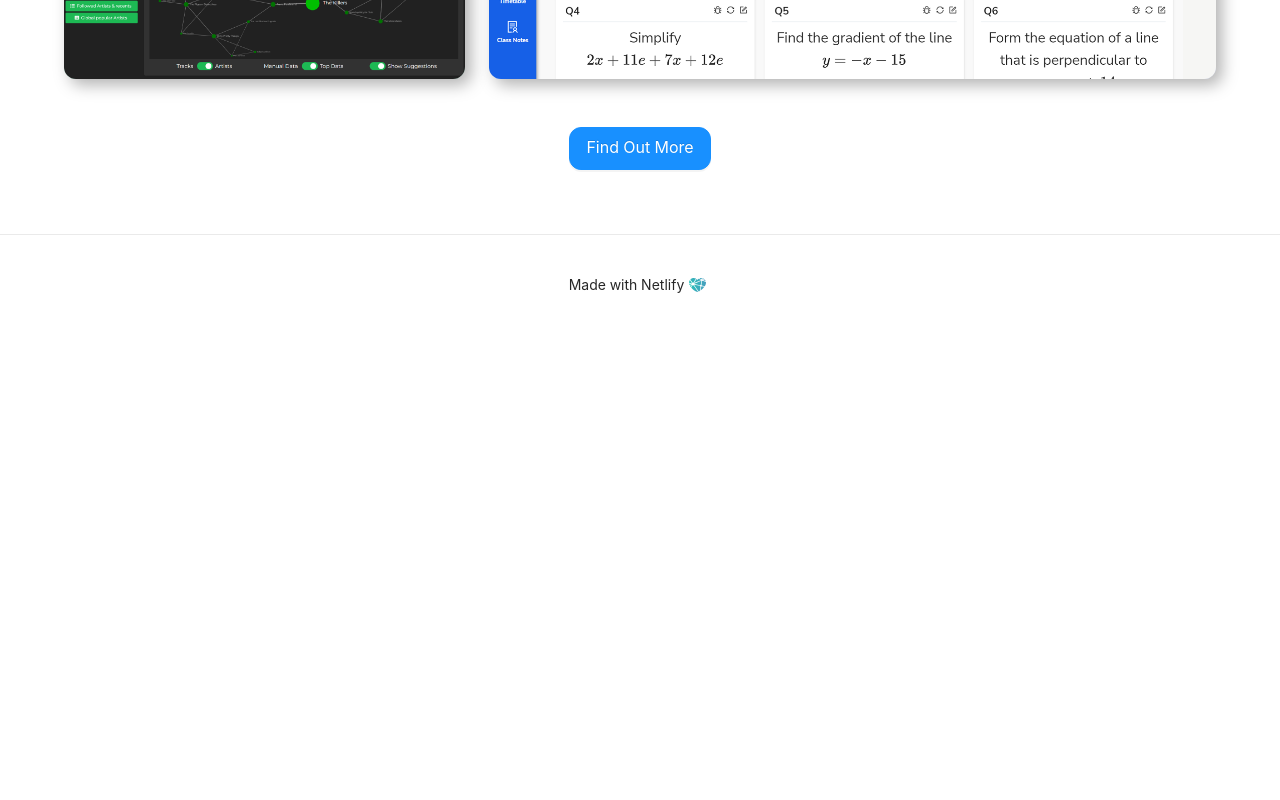
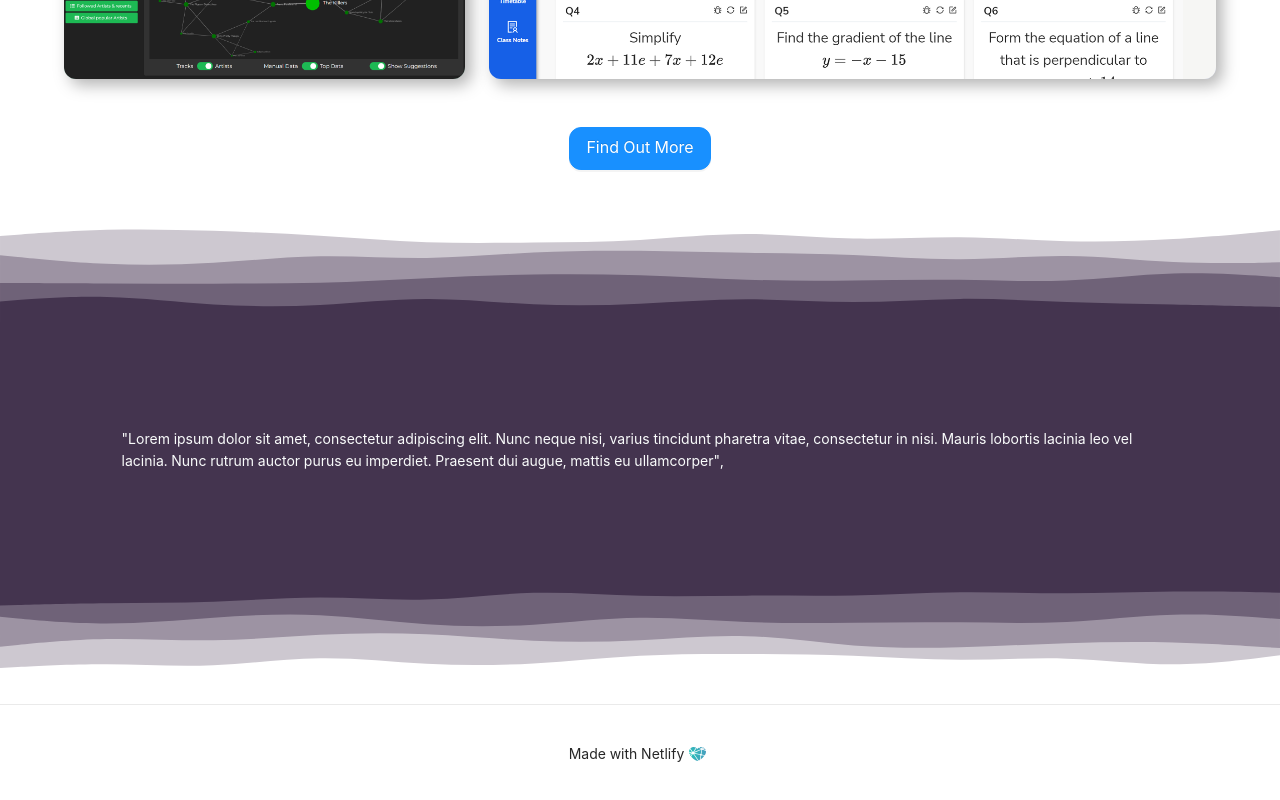
Before and after one commit to callumnewlands/personal-site, a Next.js app: page / in a window 1280 px wide. Shown: the part 2193-2993 px from the top of the page. Before the commit the page ends 2527 px from the top, so only its background shows below. Built offline with nearby package versions, Linux system fonts and the light colour scheme.

Commit message:
Adds wave divider component

```diff
--- /dev/null
+++ b/components/WavesDiv.module.scss
@@ -0,0 +1,33 @@
+@import "../styles/variables";
+
+.waves {
+  &_divider {
+    width: 100vw;
+
+    &_top {
+      transform-origin: bottom center;
+    }
+
+    &_bottom {
+      transform-origin: top center;
+    }
+  }
+
+  &_main {
+    background: $english-violet;
+    color: $off-white;
+    min-height: 16rem;
+    width: 100vw;
+    padding-left: calc((100vw - min(90rem, 90%)) / 2);
+    padding-right: calc((100vw - min(90rem, 90%)) / 2);
+    display: flex;
+    flex-direction: column;
+    justify-content: center;
+    align-items: flex-start;
+
+    // Margin and z-index to hide tiling lines
+    margin-top: -1px;
+    margin-bottom: -1px;
+    z-index: 1;
+  }
+}
--- /dev/null
+++ b/components/WavesDiv.tsx
@@ -0,0 +1,69 @@
+import * as React from "react";
+import styles from "./WavesDiv.module.scss";
+
+export default function WavesDiv({ children }: { children?: React.ReactNode }) {
+    return (
+        <>
+            <svg
+                xmlns="http://www.w3.org/2000/svg"
+                id="visual"
+                viewBox="0 446.49 900 154.51"
+                transform="scale(1, 0.5)"
+                style={{ marginTop: "-10%" }}
+                className={styles.waves_divider + " " + styles.waves_divider_top}
+            >
+                <path
+                    d="M0 448L12.5 448.8C25 449.7 50 451.3 75 453.5C100 455.7 125 458.3 150 458C175 457.7 200 454.3 225 451.8C250 449.3 275 447.7 300 448C325 448.3 350 450.7 375 451.2C400 451.7 425 450.3 450 449C475 447.7 500 446.3 525 447C550 447.7 575 450.3 600 450.2C625 450 650 447 675 447.3C700 447.7 725 451.3 750 451C775 450.7 800 446.3 825 446.5C850 446.7 875 451.3 887.5 453.7L900 456L900 601L887.5 601C875 601 850 601 825 601C800 601 775 601 750 601C725 601 700 601 675 601C650 601 625 601 600 601C575 601 550 601 525 601C500 601 475 601 450 601C425 601 400 601 375 601C350 601 325 601 300 601C275 601 250 601 225 601C200 601 175 601 150 601C125 601 100 601 75 601C50 601 25 601 12.5 601L0 601Z"
+                    fill="#ffffff"
+                />
+                <path
+                    d="M0 479L12.5 477.2C25 475.3 50 471.7 75 470.3C100 469 125 470 150 471.7C175 473.3 200 475.7 225 478.8C250 482 275 486 300 487.7C325 489.3 350 488.7 375 488.2C400 487.7 425 487.3 450 484.5C475 481.7 500 476.3 525 476.3C550 476.3 575 481.7 600 482.7C625 483.7 650 480.3 675 480.7C700 481 725 485 750 486.3C775 487.7 800 486.3 825 483.3C850 480.3 875 475.7 887.5 473.3L900 471L900 601L887.5 601C875 601 850 601 825 601C800 601 775 601 750 601C725 601 700 601 675 601C650 601 625 601 600 601C575 601 550 601 525 601C500 601 475 601 450 601C425 601 400 601 375 601C350 601 325 601 300 601C275 601 250 601 225 601C200 601 175 601 150 601C125 601 100 601 75 601C50 601 25 601 12.5 601L0 601Z"
+                    fill="#cdc8d0"
+                />
+                <path
+                    d="M0 506L12.5 508.5C25 511 50 516 75 518.2C100 520.3 125 519.7 150 516.7C175 513.7 200 508.3 225 507.5C250 506.7 275 510.3 300 509.8C325 509.3 350 504.7 375 502.2C400 499.7 425 499.3 450 499.8C475 500.3 500 501.7 525 502.5C550 503.3 575 503.7 600 505.8C625 508 650 512 675 511.7C700 511.3 725 506.7 750 507.2C775 507.7 800 513.3 825 515.7C850 518 875 517 887.5 516.5L900 516L900 601L887.5 601C875 601 850 601 825 601C800 601 775 601 750 601C725 601 700 601 675 601C650 601 625 601 600 601C575 601 550 601 525 601C500 601 475 601 450 601C425 601 400 601 375 601C350 601 325 601 300 601C275 601 250 601 225 601C200 601 175 601 150 601C125 601 100 601 75 601C50 601 25 601 12.5 601L0 601Z"
+                    fill="#9d93a3"
+                />
+                <path
+                    d="M0 545L12.5 545.2C25 545.3 50 545.7 75 545.8C100 546 125 546 150 546C175 546 200 546 225 544.7C250 543.3 275 540.7 300 538.3C325 536 350 534 375 533.2C400 532.3 425 532.7 450 534.3C475 536 500 539 525 540.5C550 542 575 542 600 541.5C625 541 650 540 675 540.7C700 541.3 725 543.7 750 541.7C775 539.7 800 533.3 825 531.8C850 530.3 875 533.7 887.5 535.3L900 537L900 601L887.5 601C875 601 850 601 825 601C800 601 775 601 750 601C725 601 700 601 675 601C650 601 625 601 600 601C575 601 550 601 525 601C500 601 475 601 450 601C425 601 400 601 375 601C350 601 325 601 300 601C275 601 250 601 225 601C200 601 175 601 150 601C125 601 100 601 75 601C50 601 25 601 12.5 601L0 601Z"
+                    fill="#6f6278"
+                />
+                <path
+                    d="M0 571L12.5 569.2C25 567.3 50 563.7 75 564.8C100 566 125 572 150 575.2C175 578.3 200 578.7 225 576C250 573.3 275 567.7 300 567.5C325 567.3 350 572.7 375 575C400 577.3 425 576.7 450 574.3C475 572 500 568 525 568C550 568 575 572 600 572C625 572 650 568 675 567.5C700 567 725 570 750 571.8C775 573.7 800 574.3 825 575.3C850 576.3 875 577.7 887.5 578.3L900 579L900 601L887.5 601C875 601 850 601 825 601C800 601 775 601 750 601C725 601 700 601 675 601C650 601 625 601 600 601C575 601 550 601 525 601C500 601 475 601 450 601C425 601 400 601 375 601C350 601 325 601 300 601C275 601 250 601 225 601C200 601 175 601 150 601C125 601 100 601 75 601C50 601 25 601 12.5 601L0 601Z"
+                    fill="#44344f"
+                />
+            </svg>
+            <div className={styles.waves_main}>{children}</div>
+            <svg
+                xmlns="http://www.w3.org/2000/svg"
+                id="visual"
+                version="1.1"
+                viewBox="0 0 900 159"
+                transform={"scale(1, 0.5)"}
+                style={{ marginBottom: "-10%" }}
+                className={styles.waves_divider + " " + styles.waves_divider_bottom}
+            >
+                <path
+                    d="M0 159L12.5 157.7C25 156.3 50 153.7 75 151.2C100 148.7 125 146.3 150 144.8C175 143.3 200 142.7 225 143.7C250 144.7 275 147.3 300 149.5C325 151.7 350 153.3 375 153.5C400 153.7 425 152.3 450 149.7C475 147 500 143 525 142.3C550 141.7 575 144.3 600 146.3C625 148.3 650 149.7 675 149.7C700 149.7 725 148.3 750 146.8C775 145.3 800 143.7 825 143.7C850 143.7 875 145.3 887.5 146.2L900 147L900 0L887.5 0C875 0 850 0 825 0C800 0 775 0 750 0C725 0 700 0 675 0C650 0 625 0 600 0C575 0 550 0 525 0C500 0 475 0 450 0C425 0 400 0 375 0C350 0 325 0 300 0C275 0 250 0 225 0C200 0 175 0 150 0C125 0 100 0 75 0C50 0 25 0 12.5 0L0 0Z"
+                    fill="#ffffff"
+                />
+                <path
+                    d="M0 128L12.5 126.7C25 125.3 50 122.7 75 122.8C100 123 125 126 150 124C175 122 200 115 225 114.3C250 113.7 275 119.3 300 122C325 124.7 350 124.3 375 121.5C400 118.7 425 113.3 450 110.7C475 108 500 108 525 108.2C550 108.3 575 108.7 600 110.7C625 112.7 650 116.3 675 116.5C700 116.7 725 113.3 750 114.8C775 116.3 800 122.7 825 122.7C850 122.7 875 116.3 887.5 113.2L900 110L900 0L887.5 0C875 0 850 0 825 0C800 0 775 0 750 0C725 0 700 0 675 0C650 0 625 0 600 0C575 0 550 0 525 0C500 0 475 0 450 0C425 0 400 0 375 0C350 0 325 0 300 0C275 0 250 0 225 0C200 0 175 0 150 0C125 0 100 0 75 0C50 0 25 0 12.5 0L0 0Z"
+                    fill="#cdc8d0"
+                />
+                <path
+                    d="M0 98L12.5 95.5C25 93 50 88 75 87.2C100 86.3 125 89.7 150 89C175 88.3 200 83.7 225 81.2C250 78.7 275 78.3 300 80.5C325 82.7 350 87.3 375 89.5C400 91.7 425 91.3 450 88.8C475 86.3 500 81.7 525 83.2C550 84.7 575 92.3 600 96.2C625 100 650 100 675 98.7C700 97.3 725 94.7 750 93C775 91.3 800 90.7 825 92C850 93.3 875 96.7 887.5 98.3L900 100L900 0L887.5 0C875 0 850 0 825 0C800 0 775 0 750 0C725 0 700 0 675 0C650 0 625 0 600 0C575 0 550 0 525 0C500 0 475 0 450 0C425 0 400 0 375 0C350 0 325 0 300 0C275 0 250 0 225 0C200 0 175 0 150 0C125 0 100 0 75 0C50 0 25 0 12.5 0L0 0Z"
+                    fill="#9d93a3"
+                />
+                <path
+                    d="M0 56L12.5 58.3C25 60.7 50 65.3 75 65.3C100 65.3 125 60.7 150 57.2C175 53.7 200 51.3 225 53.7C250 56 275 63 300 66.5C325 70 350 70 375 67C400 64 425 58 450 57.3C475 56.7 500 61.3 525 63.3C550 65.3 575 64.7 600 64.2C625 63.7 650 63.3 675 63.8C700 64.3 725 65.7 750 63.2C775 60.7 800 54.3 825 53C850 51.7 875 55.3 887.5 57.2L900 59L900 0L887.5 0C875 0 850 0 825 0C800 0 775 0 750 0C725 0 700 0 675 0C650 0 625 0 600 0C575 0 550 0 525 0C500 0 475 0 450 0C425 0 400 0 375 0C350 0 325 0 300 0C275 0 250 0 225 0C200 0 175 0 150 0C125 0 100 0 75 0C50 0 25 0 12.5 0L0 0Z"
+                    fill="#6f6278"
+                />
+                <path
+                    d="M0 40L12.5 39.3C25 38.7 50 37.3 75 36.8C100 36.3 125 36.7 150 34.8C175 33 200 29 225 29C250 29 275 33 300 31.7C325 30.3 350 23.7 375 22.3C400 21 425 25 450 26.3C475 27.7 500 26.3 525 26.2C550 26 575 27 600 26C625 25 650 22 675 21.5C700 21 725 23 750 23C775 23 800 21 825 20.5C850 20 875 21 887.5 21.5L900 22L900 0L887.5 0C875 0 850 0 825 0C800 0 775 0 750 0C725 0 700 0 675 0C650 0 625 0 600 0C575 0 550 0 525 0C500 0 475 0 450 0C425 0 400 0 375 0C350 0 325 0 300 0C275 0 250 0 225 0C200 0 175 0 150 0C125 0 100 0 75 0C50 0 25 0 12.5 0L0 0Z"
+                    fill="#44344f"
+                />
+            </svg>
+        </>
+    );
+}
--- a/pages/index.tsx
+++ b/pages/index.tsx
@@ -9,6 +9,7 @@ import forestGenerator from "../public/forestgenerator.jpg";
 import dataViz from "../public/dataviz.png";
 import spydify from "../public/spydify.png";
 import mathsPlanner from "../public/mathsplanner.png";
+import WavesDiv from "../components/WavesDiv";
 
 const { Title } = Typography;
 
@@ -74,6 +75,11 @@ export default function Home() {
             <FullWidthButton href={"/contact"}>Contact Me</FullWidthButton>
             <MoodBoardGrid {...moodBoardData} />
             <FullWidthButton href={"/work"}>Find Out More</FullWidthButton>
+            <WavesDiv>
+                "Lorem ipsum dolor sit amet, consectetur adipiscing elit. Nunc neque nisi, varius tincidunt pharetra
+                vitae, consectetur in nisi. Mauris lobortis lacinia leo vel lacinia. Nunc rutrum auctor purus eu
+                imperdiet. Praesent dui augue, mattis eu ullamcorper",
+            </WavesDiv>
         </>
     );
 }
--- a/styles/globals.scss
+++ b/styles/globals.scss
@@ -1,3 +1,4 @@
+@import "variables";
 
 html, body {
   padding: 0;
```
